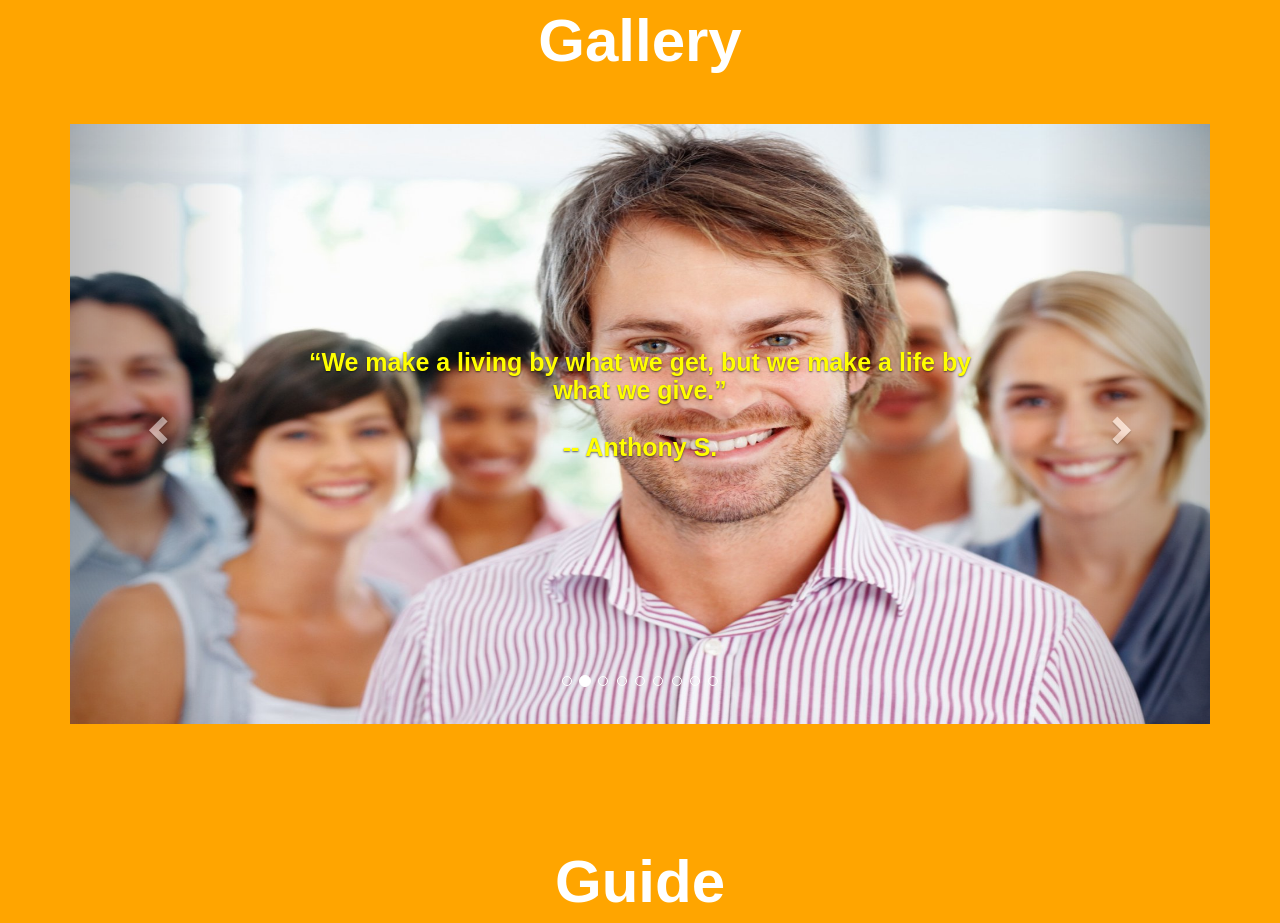
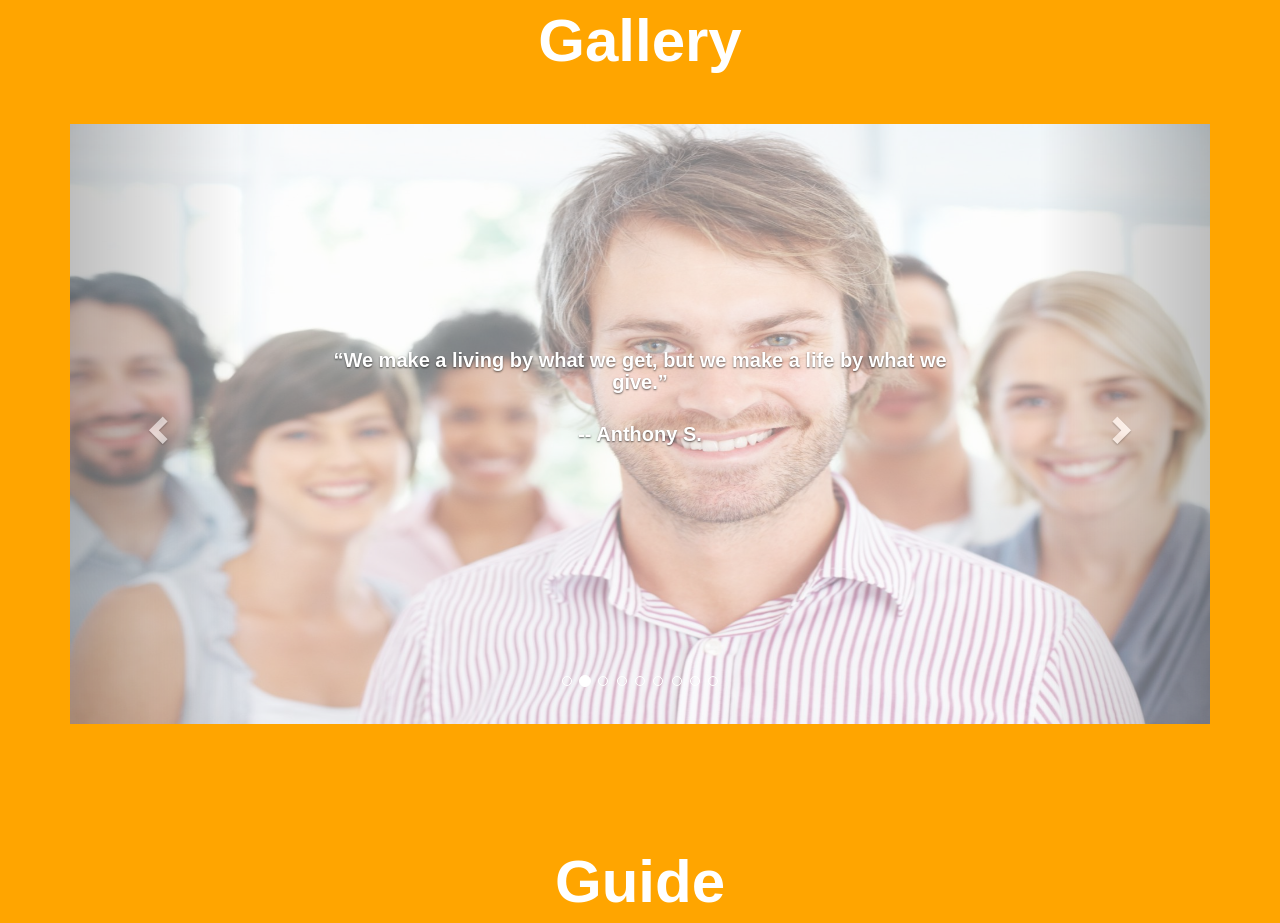
Before and after one commit to biannak6288/uni, a plain HTML site: page index.html in a window 1280 px wide. Shown: the part 1418-2341 px from the top of the page. Drawn offline with nearby package versions, Linux system fonts and the light colour scheme.

Commit message:
add new image and change opacity

```diff
--- a/index.css
+++ b/index.css
@@ -163,6 +163,7 @@ h5 {
   }
     .carousel-inner .item img {
     height: 1270px;
+    opacity:0.5;
   }
   .carousel-caption {
     color: black;
@@ -191,9 +192,9 @@ h5 {
 }
 
 .carousel-caption #title {
-  color: yellow;
+  color: white;
   font-family:'Rubik Mono One', sans-serif ;
-  font-size: 25px;
+  font-size: 20px;
 }
 
  h4{
@@ -232,3 +233,6 @@ font-size: 20px;
         font-size: 30px;
     }
 }
+ .item{
+   background-color: white;
+ }
```
Also changed, not shown: images/image-10.jpg.
